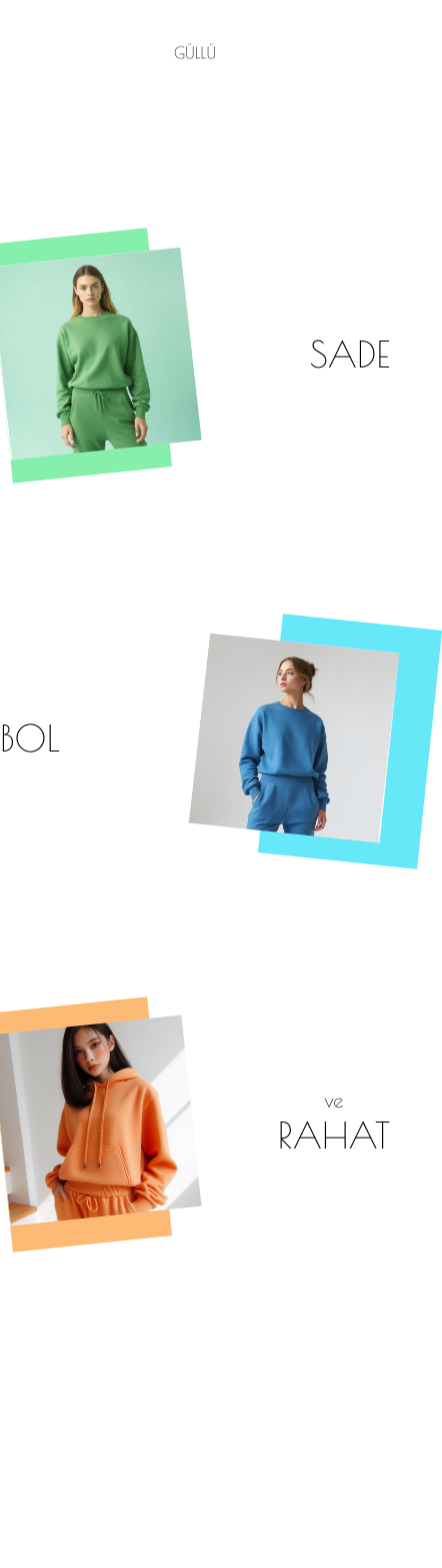
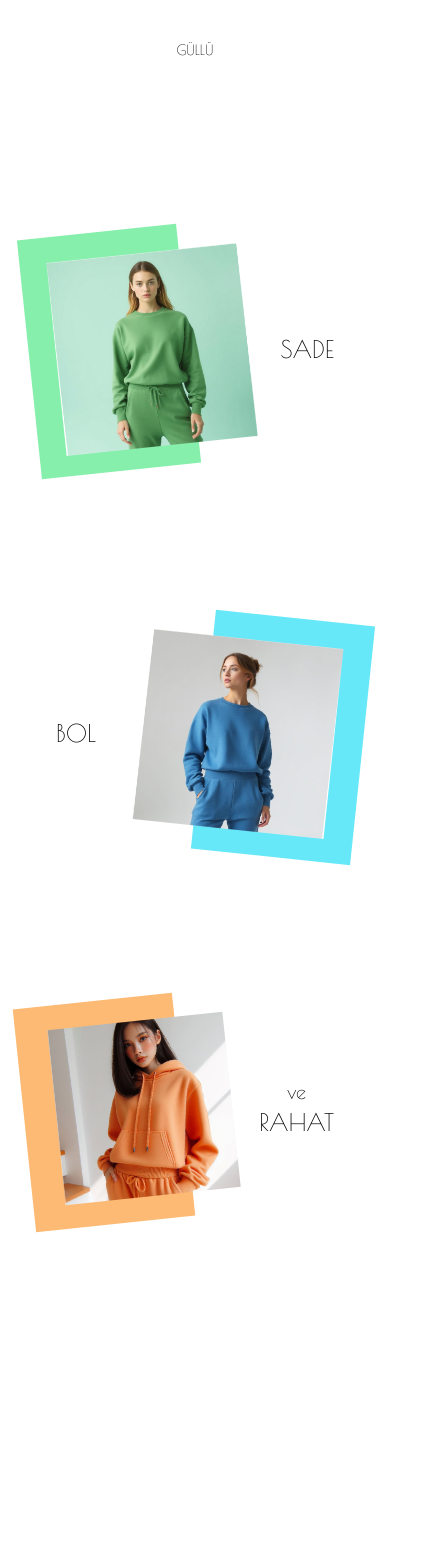
Before and after one commit to suhatanriverdi/fashion-ecommerce-web-app-react, a React (Vite) app: page /advertisement in a window 390 px wide. Shown: the top 1568 px of the page, 442 px wide, since content can reach past the window. Built offline with nearby package versions, Linux system fonts and the light colour scheme.

Commit message:
Minor responsiveness fixes on mobile

```diff
--- a/src/pages/Advertisement.tsx
+++ b/src/pages/Advertisement.tsx
@@ -27,48 +27,48 @@ export default function Advertisement() {
           }}
         >
           <div className="tablet:max-w-[30rem] desktop:max-w-[60rem] w-full">
-            <h1 className="text-l tablet:text-2xl desktop:text-3xl text-center mt-[40px]">
+            <h1 className="text-sm tablet:text-2xl desktop:text-3xl text-center mt-[40px]">
               GÜLLÜ
             </h1>
 
-            <div className="flex items-center justify-between mt-[12rem] w-full desktop:px-[5rem]">
+            <div className="flex items-center justify-between mt-[12rem] w-full px-[3.5rem] desktop:px-[5rem]">
               <div className="relative">
                 <img
                   className="object-cover -rotate-6 w-[12rem] tablet:w-[18rem] desktop:w-[30rem]"
                   src="/images/advertisement/green.jpg"
                   alt="Women Wearing Green Sweats"
                 />
-                <div className="bg-green-300 -rotate-6 absolute -z-[1] -top-[1.3rem] right-[2rem] tablet:right-[3rem] w-[10rem] h-[15rem] tablet:-top-[1.6rem] desktop:-top-[2.2rem] tablet:w-[18rem] desktop:w-[31rem] tablet:h-[22rem] desktop:h-[35rem]"></div>
+                <div className="bg-green-300 -rotate-6 absolute -z-[1] -top-[1.3rem] right-[3.7rem] tablet:right-[3rem] w-[10rem] h-[15rem] tablet:-top-[1.6rem] desktop:-top-[2.2rem] tablet:w-[18rem] desktop:w-[31rem] tablet:h-[22rem] desktop:h-[35rem]"></div>
               </div>
-              <p className="text-4xl tablet:text-6xl desktop:text-7xl">SADE</p>
+              <p className="text-2xl tablet:text-6xl desktop:text-7xl">SADE</p>
             </div>
 
-            <div className="flex items-center justify-between mt-[12rem] w-full desktop:px-[5rem]">
-              <p className="text-4xl tablet:text-6xl desktop:text-7xl">BOL</p>
+            <div className="flex items-center justify-between mt-[12rem] w-full px-[3.5rem] desktop:px-[5rem]">
+              <p className="text-2xl tablet:text-6xl desktop:text-7xl">BOL</p>
               <div className="relative">
                 <img
                   className="object-cover rotate-6 w-[12rem] tablet:w-[18rem] desktop:w-[30rem]"
                   src="/images/advertisement/blue.jpg"
                   alt="Women Wearing Green Sweats"
                 />
-                <div className="bg-cyan-300 rotate-6 absolute -z-[1] -top-[1.3rem] -right-[2.5rem] tablet:-right-[2rem] w-[10rem] h-[15rem] tablet:-top-[1.6rem] desktop:-top-[2.2rem] tablet:w-[18rem] desktop:w-[31rem] tablet:h-[22rem] desktop:h-[35rem]"></div>
+                <div className="bg-cyan-300 rotate-6 absolute -z-[1] -top-[1.3rem] -right-[1.8rem] tablet:-right-[2rem] w-[10rem] h-[15rem] tablet:-top-[1.6rem] desktop:-top-[2.2rem] tablet:w-[18rem] desktop:w-[31rem] tablet:h-[22rem] desktop:h-[35rem]"></div>
               </div>
             </div>
 
-            <div className="flex items-center justify-between mt-[12rem] w-full desktop:px-[5rem]">
+            <div className="flex items-center justify-between mt-[12rem] w-full px-[3.5rem] desktop:px-[5rem]">
               <div className="relative">
                 <img
-                  className="object-cover -rotate-6 w-[12rem] h-[12rem] tablet:h-[18rem] tablet:w-[18rem] desktop:h-[30rem] desktop:w-[30rem]"
+                  className="object-cover -rotate-6 w-[11rem] h-[11rem] tablet:h-[18rem] tablet:w-[18rem] desktop:h-[30rem] desktop:w-[30rem]"
                   src="/images/advertisement/orange.jpg"
                   alt="Women Wearing Green Sweats"
                 />
-                <div className="bg-orange-300 -rotate-6 absolute -z-[1] -top-[1.3rem] right-[2rem] tablet:right-[3rem] w-[10rem] h-[15rem] tablet:-top-[1.6rem] desktop:-top-[2.2rem] tablet:w-[18rem] desktop:w-[31rem] tablet:h-[22rem] desktop:h-[35rem]"></div>
+                <div className="bg-orange-300 -rotate-6 absolute -z-[1] -top-[1.3rem] right-[3rem] tablet:right-[3rem] w-[10rem] h-[14rem] tablet:-top-[1.6rem] desktop:-top-[2.2rem] tablet:w-[18rem] desktop:w-[31rem] tablet:h-[22rem] desktop:h-[35rem]"></div>
               </div>
               <div>
                 <p className="text-xl tablet:text-2xl desktop:text-3xl text-center">
                   ve
                 </p>
-                <p className="text-4xl tablet:text-6xl desktop:text-7xl">
+                <p className="text-2xl tablet:text-6xl desktop:text-7xl">
                   RAHAT
                 </p>
               </div>
```
